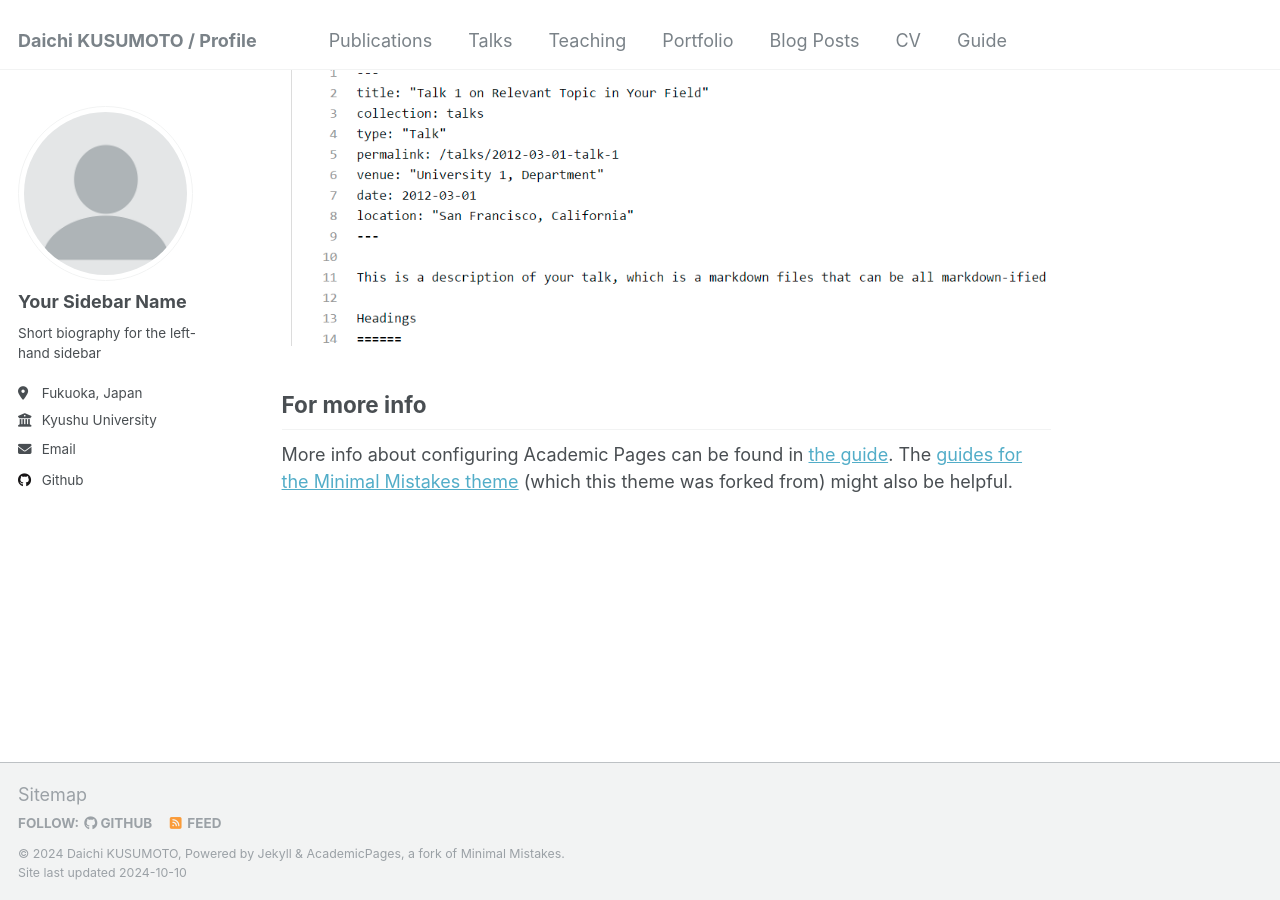
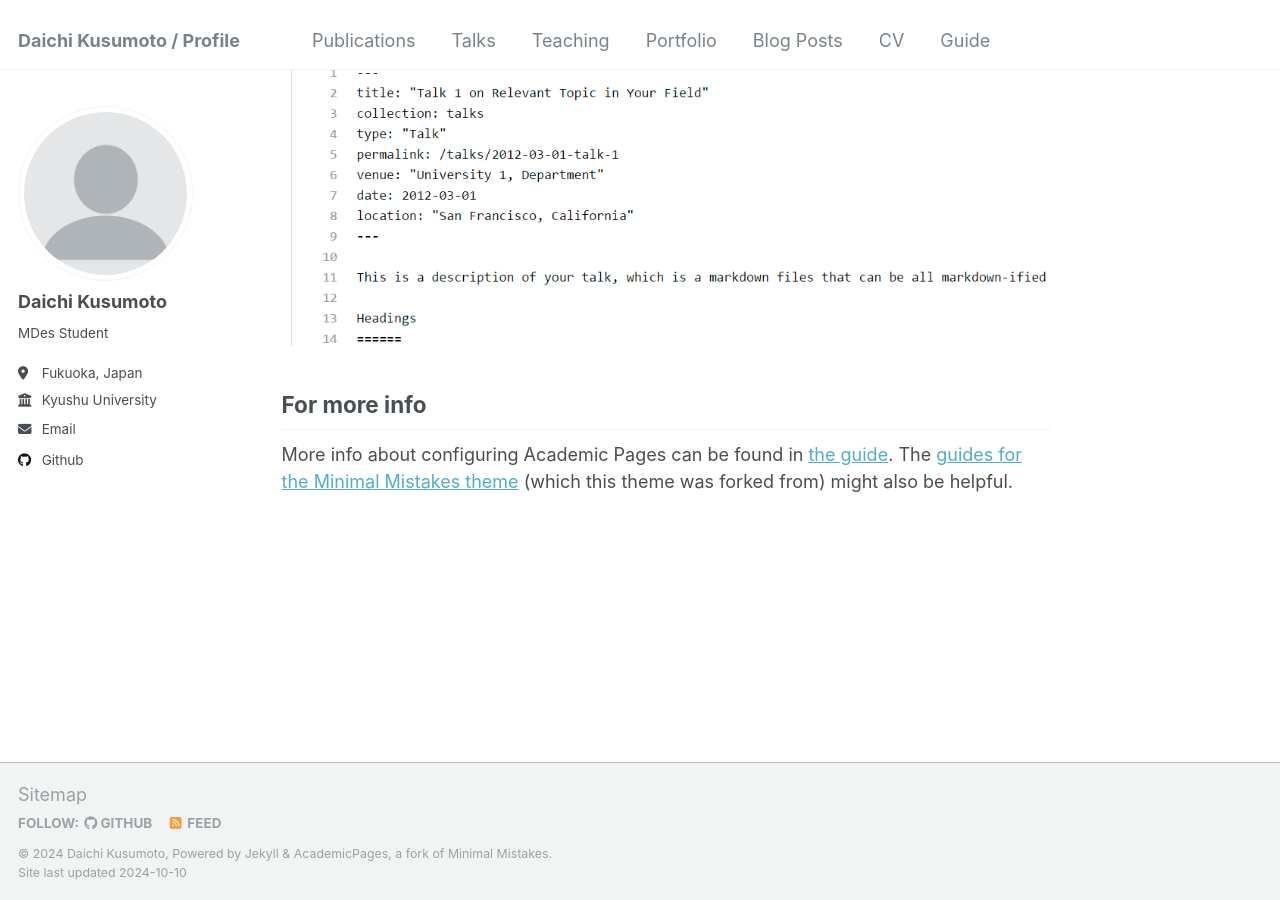
Before and after one commit to bugpiece/bugpiece.github.io, a Jekyll site: the page built from _pages/about.md, in a window 1280 px wide and 900 px high, scrolled down 2643 px. Built offline with Jekyll 4.4.1, drawn with Linux system fonts in a browser that asks for light colours.

Commit message:
Update _config.yml

```diff
--- a/_config.yml
+++ b/_config.yml
@@ -8,13 +8,13 @@
 
 # Basic Site Settings
 locale                   : "en-US"
-title                    : "Daichi KUSUMOTO / Profile"
+title                    : "Daichi Kusumoto / Profile"
 title_separator          : "-"
-name                     : &name "Daichi KUSUMOTO"
+name                     : &name "Daichi Kusumoto"
 description              : &description "Introduction of Daichi KUSUMOTO"
 url                      : https://bugpiece.github.io
 baseurl                  : "" # the subpath of your site, e.g. "/blog"
-repository               : "academicpages/academicpages.github.io"
+repository               : "bugpiece/bugpiece.github.io"
 
 # Site Author - The following control what appear as part of the author content on the side bar.
 #               If a field is blank the icon and link will not appear, otherwise it will be shown.
@@ -22,9 +22,9 @@ repository               : "academicpages/academicpages.github.io"
 author:
   # Biographic information
   avatar           : "profile.png"
-  name             : "Your Sidebar Name"
+  name             : "Daichi Kusumoto"
   pronouns         : # example: "she/her"
-  bio              : "Short biography for the left-hand sidebar"
+  bio              : "MDes Student"
   location         : "Fukuoka, Japan"
   employer         : "Kyushu University"
   uri              : # URL
```
